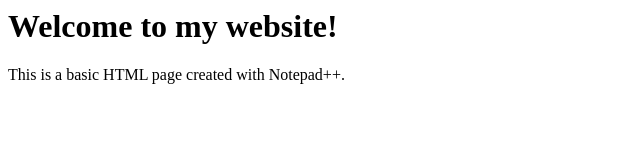
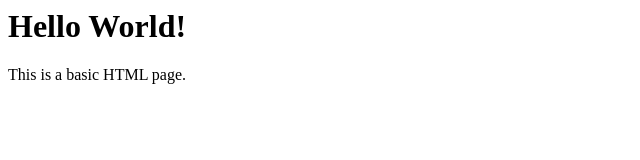
Before and after one commit to immortalcatz/immortalcatz.github.io, a plain HTML site: page index.html in a window 1280 px wide. Shown: the whole page, without its empty margins (0-640 px from the left). Drawn offline with Linux system fonts and the light colour scheme.

Commit message:
Update index.html

```diff
--- a/index.html
+++ b/index.html
@@ -1,9 +1,15 @@
 <html>
-  <head>
-    <title>My Website</title>
-  </head>
-  <body>
-    <h1>Welcome to my website!</h1>
-    <p>This is a basic HTML page created with Notepad++.</p>
-  </body>
+<head>
+	<title>My Page</title>
+	<style>
+		body {
+			background-color: white;
+			color: black;
+		}
+	</style>
+</head>
+<body>
+	<h1>Hello World!</h1>
+	<p>This is a basic HTML page.</p>
+</body>
 </html>
```
